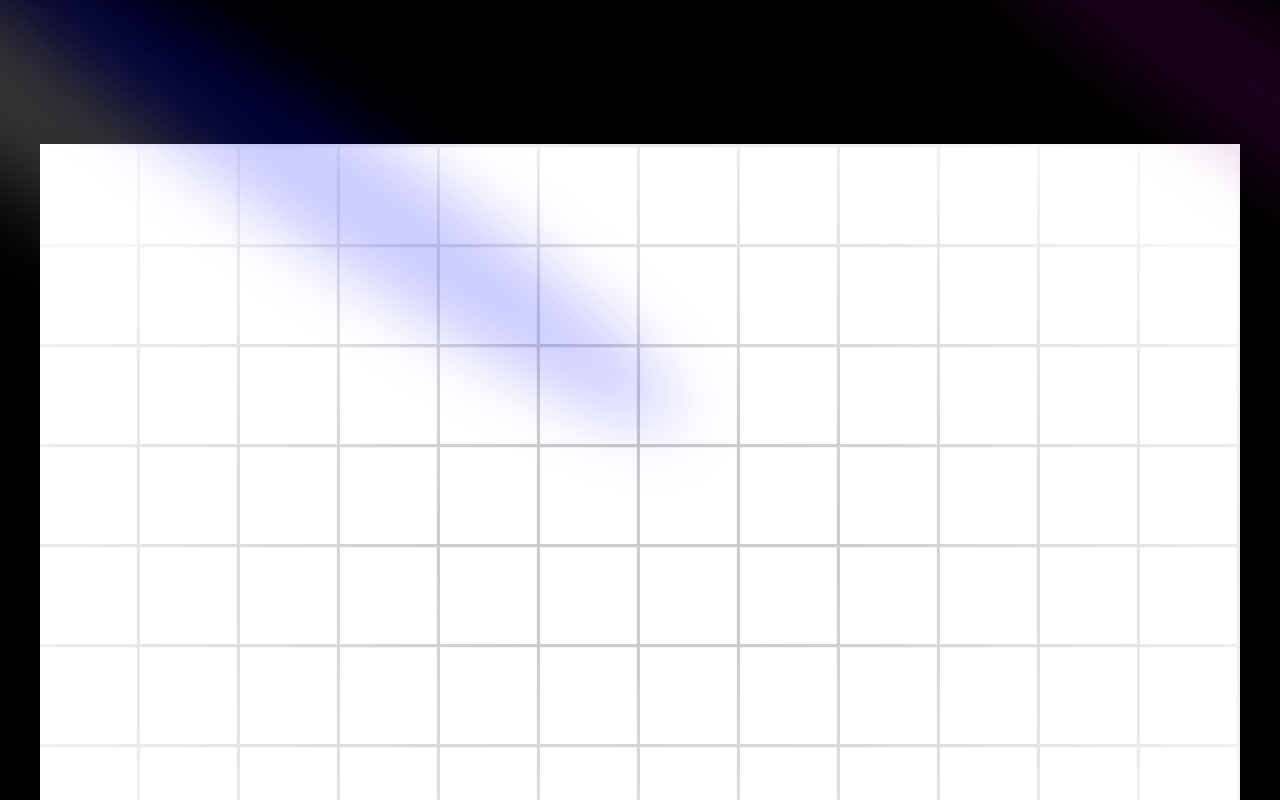
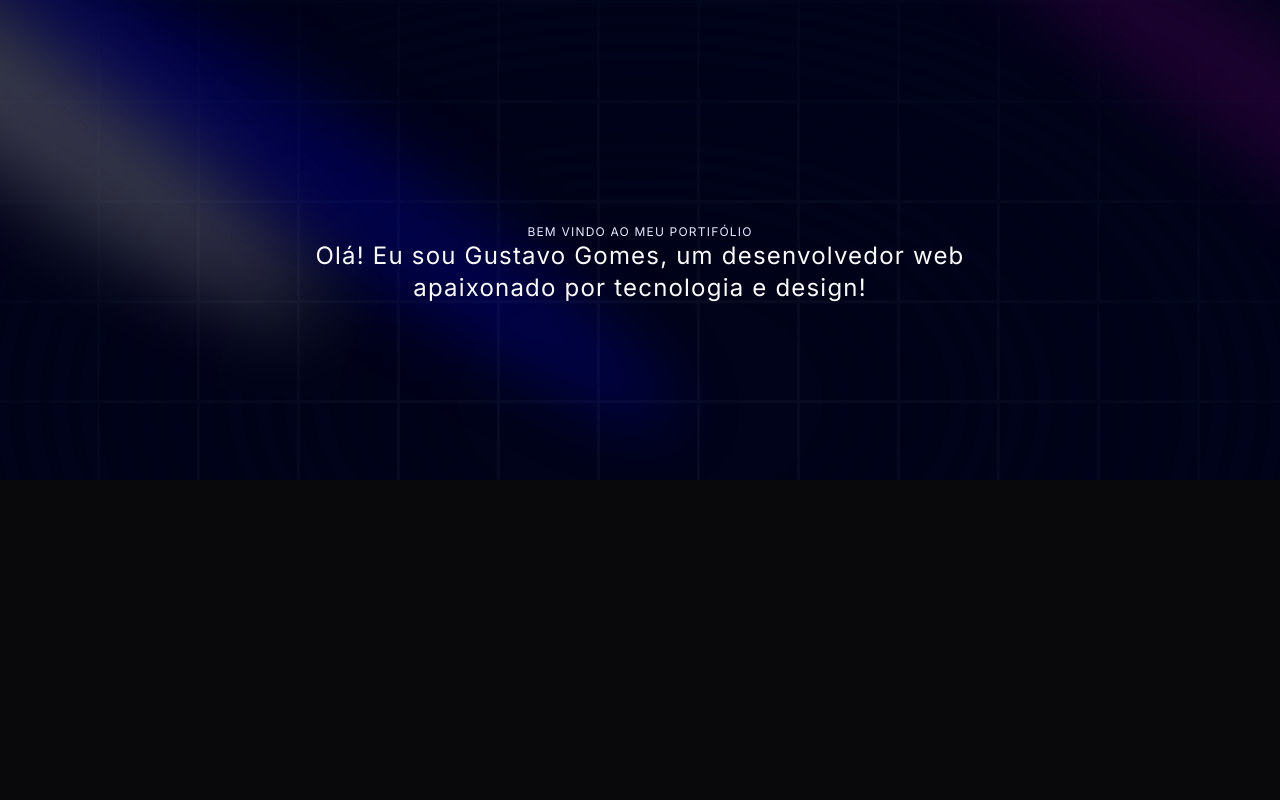
Before and after one commit to Gusthgomes/My_Portifolio, a Next.js app: page / in a window 1280 px wide. Shown: the top 800 px of the page. Built offline with nearby package versions, Linux system fonts and the light colour scheme.

Commit message:
chore: add next themes

```diff
--- a/app/layout.tsx
+++ b/app/layout.tsx
@@ -1,6 +1,7 @@
 import type { Metadata } from "next";
 import { Inter } from "next/font/google";
 import "./globals.css";
+import { ThemeProvider } from "@/components/theme-provider";
 
 const inter = Inter({ subsets: ["latin"] });
 
@@ -16,7 +17,16 @@ export default function RootLayout({
 }>) {
   return (
     <html lang="en">
-      <body className={inter.className}>{children}</body>
+      <body className={inter.className}>
+        <ThemeProvider
+          attribute="class"
+          defaultTheme="dark"
+          enableSystem
+          disableTransitionOnChange
+        >
+          {children}
+        </ThemeProvider>
+      </body>
     </html>
   );
 }
--- a/components/Hero.tsx
+++ b/components/Hero.tsx
@@ -1,8 +1,13 @@
+import { FaLocationArrow } from "react-icons/fa6";
 import { Spotlight } from "./ui/Spotlight";
 
 const Hero = () => {
   return (
     <div className="pb-20 pt-36">
+      {/**
+       *  UI: Spotlights
+       *  Link: https://ui.aceternity.com/components/spotlight
+       */}
       <div>
         <Spotlight
           className="-top-40 -left-10 md:-left-32 md:-top-20 h-screen"
@@ -15,9 +20,52 @@ const Hero = () => {
         <Spotlight className="left-80 top-28 h-[80vh] w-[50vw]" fill="blue" />
       </div>
 
-      <div className="h-screen w-full dark:bg-black-100 bg-white  dark:bg-grid-white/[0.3] bg-grid-black/[0.2] relative flex items-center justify-center">
+      {/**
+       *  UI: grid
+       *  change bg color to bg-black-100 and reduce grid color from
+       *  0.2 to 0.03
+       */}
+      <div
+        className="h-screen w-full dark:bg-black-100 bg-white dark:bg-grid-white/[0.03] bg-grid-black-100/[0.2]
+       absolute top-0 left-0 flex items-center justify-center"
+      >
         {/* Radial gradient for the container to give a faded look */}
-        <div className="absolute pointer-events-none inset-0 flex items-center justify-center dark:bg-black-100 bg-white [mask-image:radial-gradient(ellipse_at_center,transparent_20%,black)]" />
+        <div
+          // chnage the bg to bg-black-100, so it matches the bg color and will blend in
+          className="absolute pointer-events-none inset-0 flex items-center justify-center dark:bg-black-100
+         bg-white [mask-image:radial-gradient(ellipse_at_center,transparent_20%,black)]"
+        />
+      </div>
+
+      <div className="flex justify-center relative my-20 z-10">
+        <div className="max-w-[89vw] md:max-w-2xl lg:max-w-[60vw] flex flex-col items-center justify-center">
+          <p className="uppercase tracking-widest text-xs text-center text-blue-100 max-w-80">
+            Bem vindo ao meu portifólio
+          </p>
+
+          {/**
+           *  Link: https://ui.aceternity.com/components/text-generate-effect
+           *
+           *  change md:text-6xl, add more responsive code
+           */}
+          {/* <TextGenerateEffect
+            words="Transforming Concepts into Seamless User Experiences"
+            className="text-center text-[40px] md:text-5xl lg:text-6xl"
+          /> */}
+
+          <p className="text-center md:tracking-wider mb-4 text-sm md:text-lg lg:text-2xl">
+            Olá! Eu sou Gustavo Gomes, um desenvolvedor web apaixonado por
+            tecnologia e design!
+          </p>
+
+          <a href="#about">
+            {/* <MagicButton
+              title="Show my work"
+              icon={<FaLocationArrow />}
+              position="right"
+            /> */}
+          </a>
+        </div>
       </div>
     </div>
   );
--- /dev/null
+++ b/components/theme-provider.tsx
@@ -0,0 +1,9 @@
+"use client";
+
+import * as React from "react";
+import { ThemeProvider as NextThemesProvider } from "next-themes";
+import { type ThemeProviderProps } from "next-themes/dist/types";
+
+export function ThemeProvider({ children, ...props }: ThemeProviderProps) {
+  return <NextThemesProvider {...props}>{children}</NextThemesProvider>;
+}
--- a/package.json
+++ b/package.json
@@ -13,8 +13,10 @@
     "framer-motion": "^11.2.12",
     "mini-svg-data-uri": "^1.4.4",
     "next": "14.2.4",
+    "next-themes": "^0.3.0",
     "react": "^18",
     "react-dom": "^18",
+    "react-icons": "^5.2.1",
     "tailwind-merge": "^2.3.0",
     "tailwindcss-animate": "^1.0.7"
   },
```
Also changed, not shown: 1 other file (tests, documents, lock files or other folders).
